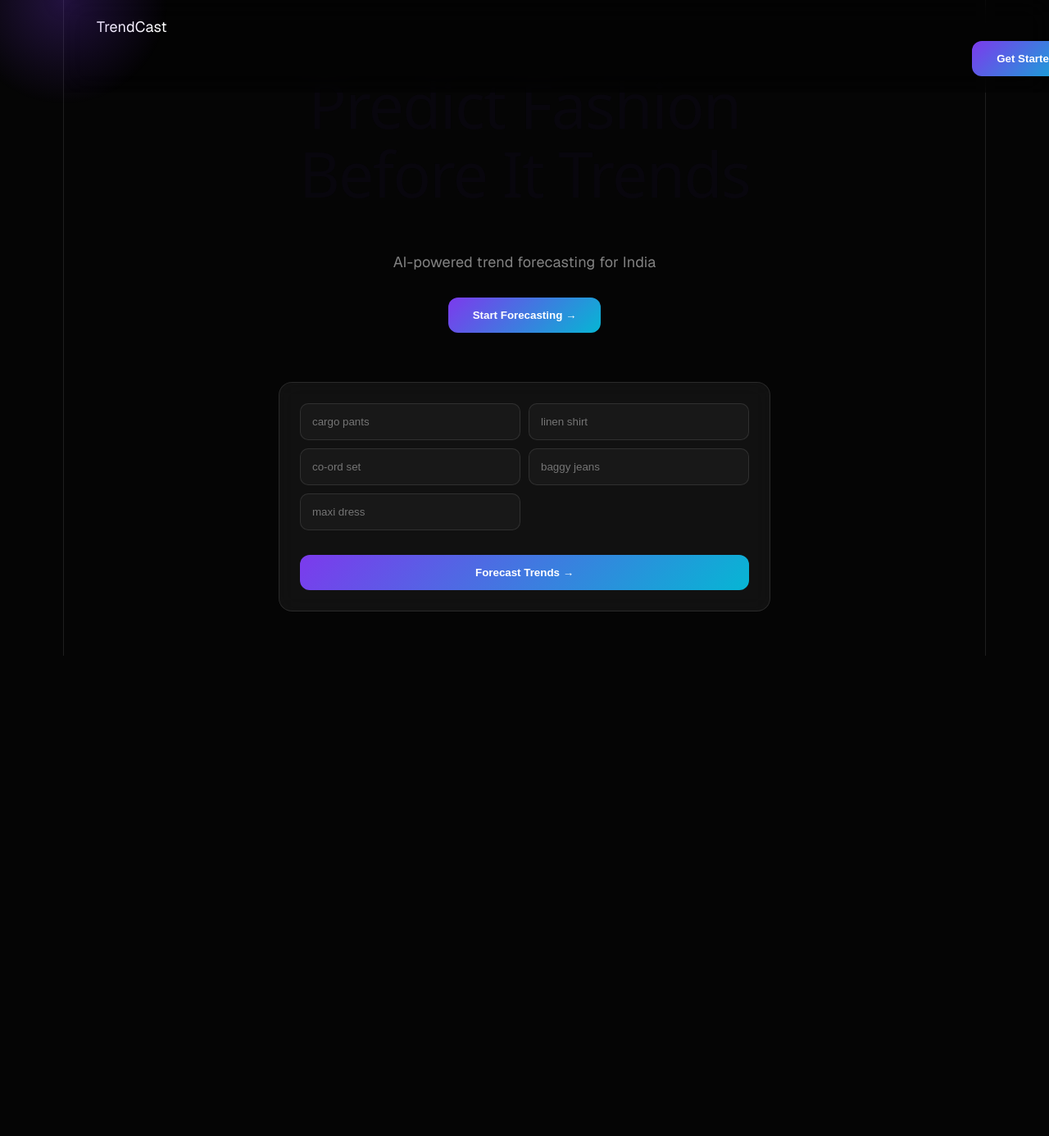
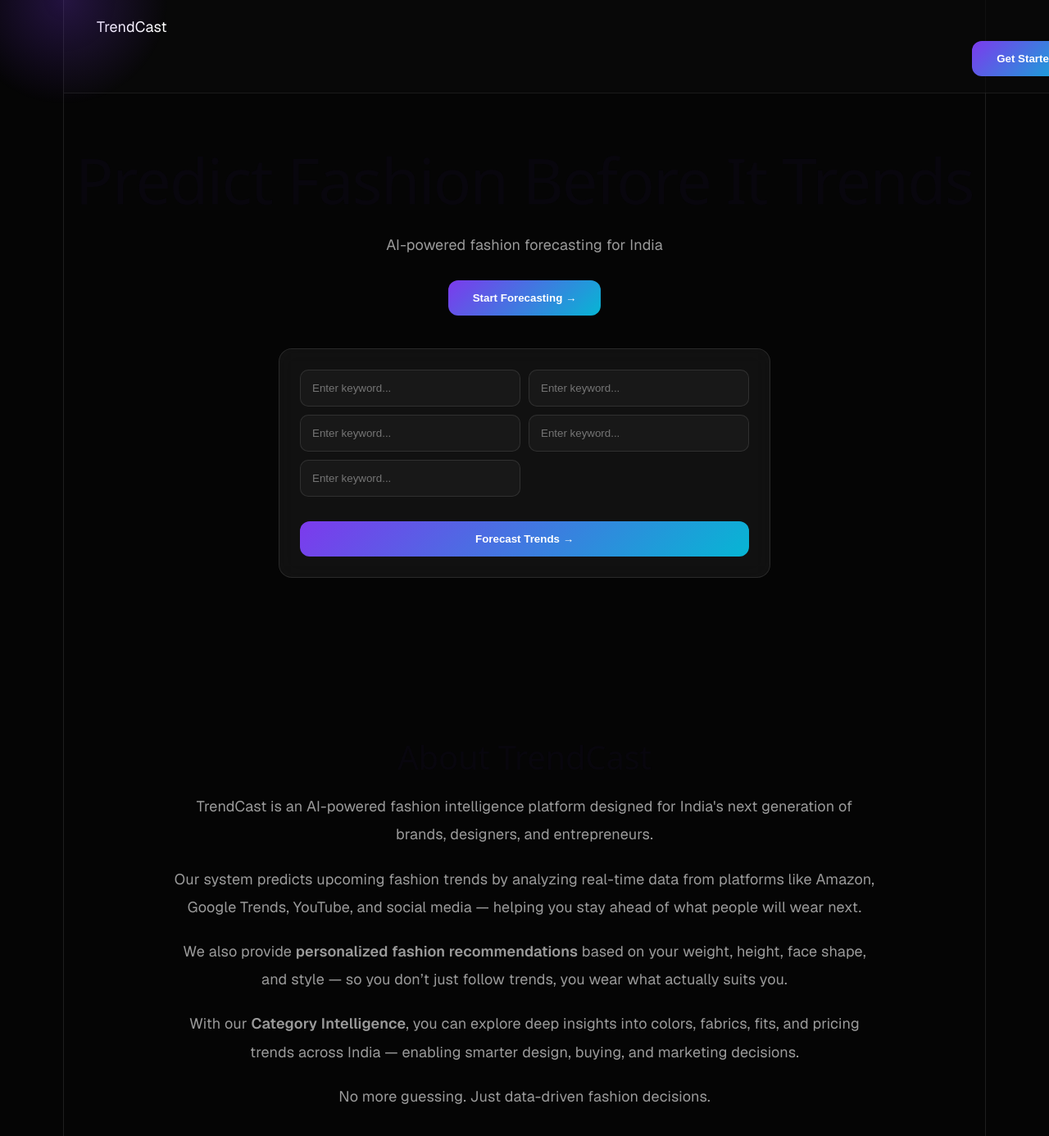
Before and after one commit to paras6121/TrendCast, a React (Vite) app in the folder frontend/: page / in a window 1280 px wide. Shown: the top 1386 px of the page at 82% size. Before the commit the page ends 800 px from the top, so only its background shows below. Built offline with nearby package versions, Linux system fonts and the light colour scheme.

Commit message:
🔥 upgraded UI with animations + modern design

```diff
--- a/frontend/src/components/LandingPage.jsx
+++ b/frontend/src/components/LandingPage.jsx
@@ -2,6 +2,23 @@ import { useState, useEffect } from "react";
 
 export default function LandingPage({ onLogin, user, onLaunchApp }) {
   const [showAuth, setShowAuth] = useState(false);
+
+  // 🔥 KEYWORDS STATE
+  const [keywords, setKeywords] = useState(["", "", "", "", ""]);
+
+  function handleChange(i, value) {
+    const updated = [...keywords];
+    updated[i] = value;
+    setKeywords(updated);
+  }
+
+  function handleForecast() {
+    if (!keywords.some(k => k.trim())) {
+      alert("Enter at least one keyword");
+      return;
+    }
+    onLaunchApp();
+  }
 
   // 🔥 CURSOR GLOW
   useEffect(() => {
@@ -34,7 +51,7 @@ export default function LandingPage({ onLogin, user, onLaunchApp }) {
     overflow-x:hidden;
   }
 
-  /* 🌌 BACKGROUND */
+  /* BACKGROUND */
   body::before{
     content:"";
     position:fixed;
@@ -51,7 +68,6 @@ export default function LandingPage({ onLogin, user, onLaunchApp }) {
     100%{transform:translateY(-40px)}
   }
 
-  /* ✨ CURSOR */
   .cursor-glow{
     position:fixed;
     width:300px;height:300px;
@@ -61,7 +77,6 @@ export default function LandingPage({ onLogin, user, onLaunchApp }) {
     z-index:999;
   }
 
-  /* NAV */
   .nav{
     position:fixed;
     width:100%;
@@ -69,28 +84,27 @@ export default function LandingPage({ onLogin, user, onLaunchApp }) {
     padding:20px 40px;
     display:flex;
     justify-content:space-between;
-    backdrop-filter:blur(16px);
-    background:rgba(0,0,0,0.4);
+    background: rgba(10,10,10,0.7);
+    border-bottom: 1px solid rgba(255,255,255,0.08);
   }
 
-  /* HERO */
   .hero{
-    height:100vh;
+    min-height:100vh;
     display:flex;
     flex-direction:column;
     justify-content:center;
     align-items:center;
     text-align:center;
     animation:fadeUp 1s ease;
+    padding-top:80px;
   }
 
   h1{
     font-size:clamp(40px,6vw,80px);
-    line-height:1.1;
   }
 
   p{
-    color:rgba(255,255,255,0.5);
+    color:rgba(255,255,255,0.6);
     margin-top:20px;
   }
 
@@ -99,7 +113,6 @@ export default function LandingPage({ onLogin, user, onLaunchApp }) {
     to{opacity:1;transform:translateY(0)}
   }
 
-  /* BUTTON */
   .btn{
     margin-top:30px;
     padding:14px 30px;
@@ -114,12 +127,10 @@ export default function LandingPage({ onLogin, user, onLaunchApp }) {
 
   .btn:hover{
     transform:scale(1.05);
-    filter:brightness(1.2);
   }
 
-  /* INPUT SECTION */
   .card{
-    margin-top:60px;
+    margin-top:40px;
     padding:25px;
     border-radius:16px;
     background:rgba(255,255,255,0.05);
@@ -149,6 +160,19 @@ export default function LandingPage({ onLogin, user, onLaunchApp }) {
     box-shadow:0 0 0 2px rgba(124,58,237,0.3);
   }
 
+  .about{
+    padding:100px 20px;
+    max-width:900px;
+    margin:auto;
+    text-align:center;
+    animation:fadeUp 1s ease;
+  }
+
+  .about p{
+    line-height:1.9;
+    margin-top:20px;
+  }
+
   @media(max-width:600px){
     .grid{grid-template-columns:1fr}
   }
@@ -158,7 +182,6 @@ export default function LandingPage({ onLogin, user, onLaunchApp }) {
     <>
       <style>{G}</style>
 
-      {/* CURSOR */}
       <div className="cursor-glow"></div>
 
       {/* NAV */}
@@ -174,10 +197,8 @@ export default function LandingPage({ onLogin, user, onLaunchApp }) {
 
       {/* HERO */}
       <div className="hero">
-        <h1>
-          Predict Fashion <br /> Before It Trends
-        </h1>
-        <p>AI-powered trend forecasting for India</p>
+        <h1>Predict Fashion Before It Trends</h1>
+        <p>AI-powered fashion forecasting for India</p>
 
         <button
           className="btn"
@@ -186,21 +207,53 @@ export default function LandingPage({ onLogin, user, onLaunchApp }) {
           Start Forecasting →
         </button>
 
-        {/* 🔥 INPUT CARD */}
+        {/* 🔥 WORKING INPUT */}
         <div className="card">
           <div className="grid">
-            <input placeholder="cargo pants" />
-            <input placeholder="linen shirt" />
-            <input placeholder="co-ord set" />
-            <input placeholder="baggy jeans" />
-            <input placeholder="maxi dress" />
+            {keywords.map((k, i) => (
+              <input
+                key={i}
+                value={k}
+                onChange={(e) => handleChange(i, e.target.value)}
+                placeholder="Enter keyword..."
+              />
+            ))}
           </div>
 
-          <button className="btn" style={{ width: "100%" }}>
+          <button
+            className="btn"
+            onClick={handleForecast}
+            style={{ width: "100%" }}
+          >
             Forecast Trends →
           </button>
         </div>
       </div>
+
+      {/* ABOUT */}
+      <div className="about">
+        <h2 style={{ fontSize: "40px" }}>About TrendCast</h2>
+
+        <p>
+          TrendCast is an AI-powered fashion intelligence platform designed for India's next generation of brands, designers, and entrepreneurs.
+        </p>
+
+        <p>
+          Our system predicts upcoming fashion trends by analyzing real-time data from platforms like Amazon, Google Trends, YouTube, and social media — helping you stay ahead of what people will wear next.
+        </p>
+
+        <p>
+          We also provide <b>personalized fashion recommendations</b> based on your weight, height, face shape, and style — so you don’t just follow trends, you wear what actually suits you.
+        </p>
+
+        <p>
+          With our <b>Category Intelligence</b>, you can explore deep insights into colors, fabrics, fits, and pricing trends across India — enabling smarter design, buying, and marketing decisions.
+        </p>
+
+        <p>
+          No more guessing. Just data-driven fashion decisions.
+        </p>
+      </div>
     </>
   );
 }
```
